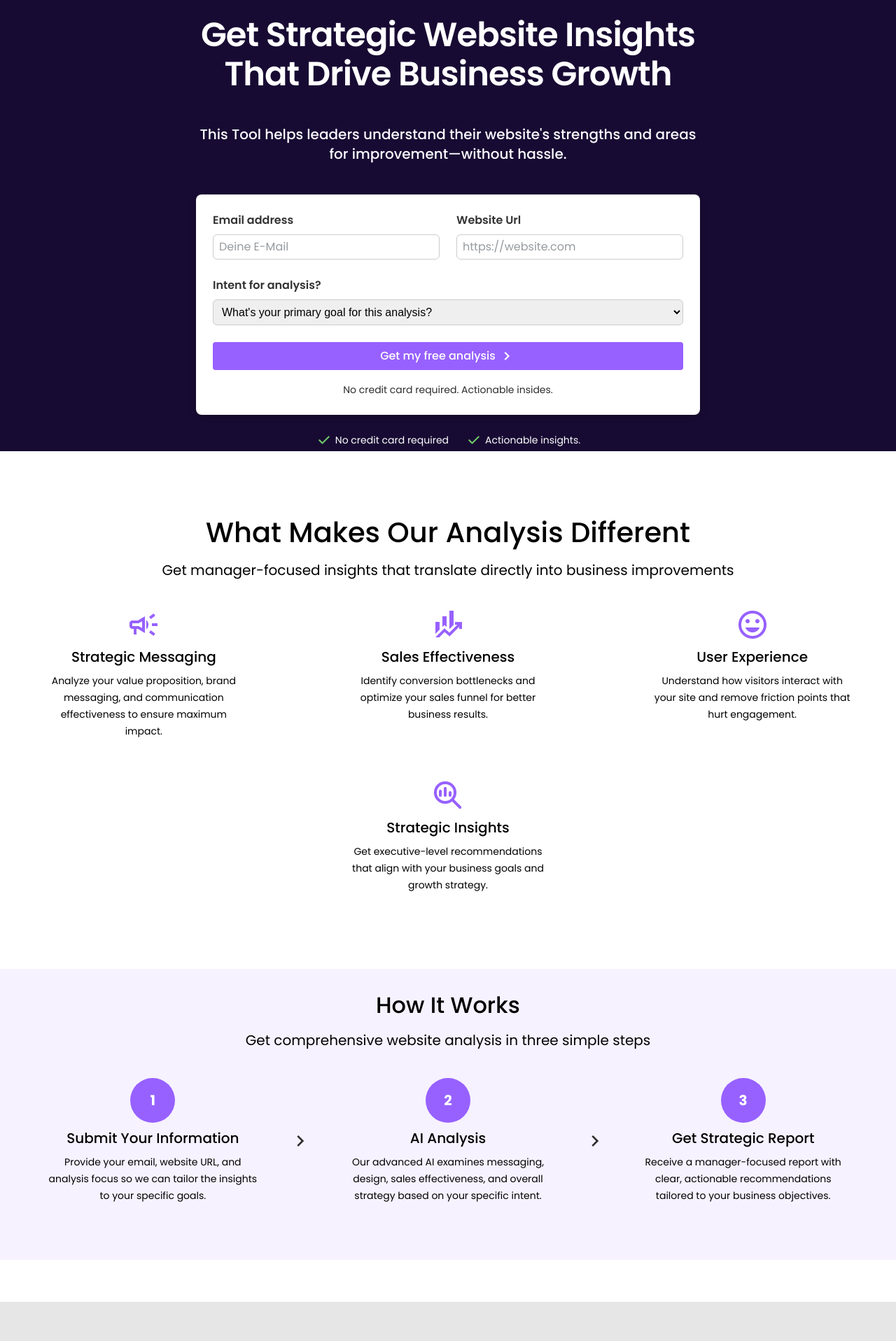
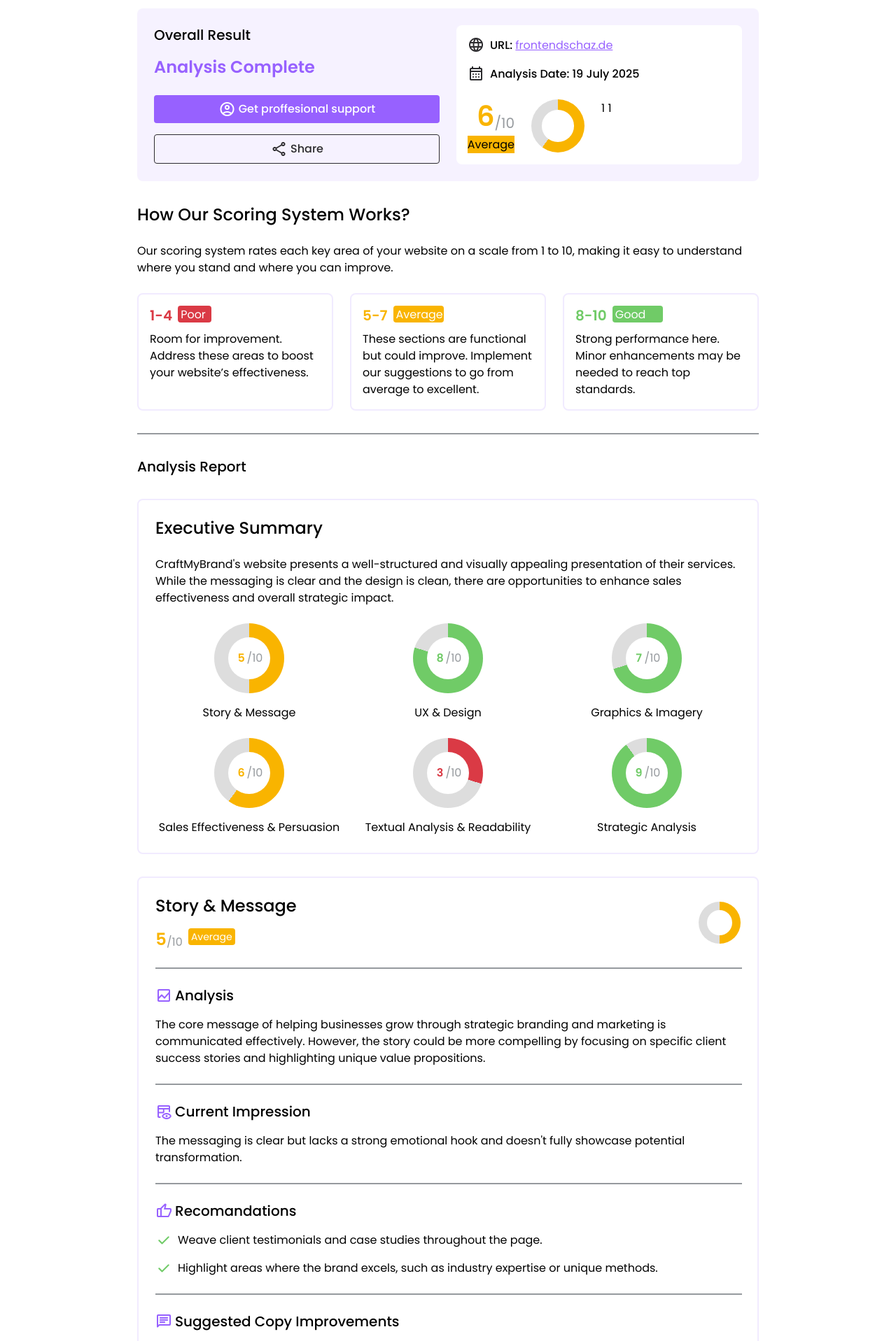
Before and after one commit to StephensSpace/TYRIOS, a Vue app: page / in a window 1280 px wide. Shown: the part 120-2037 px from the top of the page at 70% size. Built offline with nearby package versions, Linux system fonts and the light colour scheme.

Commit message:
fixed Headers on resultPage

```diff
--- a/src/App.vue
+++ b/src/App.vue
@@ -6,5 +6,5 @@ import LoadingScreen from './components/LoadingScreen.vue';
 </script>
 
 <template>
-  <LandingPageStrategic />
+  <ResultPage />
 </template>
--- a/src/components/OverallResults.vue
+++ b/src/components/OverallResults.vue
@@ -5,9 +5,9 @@
                 <p>
                     Overall Result
                 </p>
-                <h4>
+                <h1>
                     Analysis Complete
-                </h4>
+                </h1>
             </div>
             <div class="header-btn-box">
                 <button class="pro-support-btn" @click="emit('open-overlay', 'support')">
@@ -49,8 +49,8 @@
                     </div>
                 </div>
                 <ProgressCircle :show-value="scoreData.progressCircle.showValue" :size="scoreData.progressCircle.size"
-                    :value="scoreData.progressCircle.value" />
-
+                    :value="scoreData.progressCircle.value" />1
+1
             </div>
         </div>
 
@@ -118,7 +118,7 @@ const emit = defineEmits<{
                 color: var(--tyrios-dark-grey);
             }
 
-            h4 {
+            h1 {
                 @include mixins.header04;
             }
 
--- a/src/components/ResultPage.vue
+++ b/src/components/ResultPage.vue
@@ -33,7 +33,7 @@ watch(showOverlay, (visible) => {
             <OverallResults :scoreData="resultConfigs.score" @open-overlay="showOverlay = true" />
             <ScoreExplenation />
             <div class="dividing-border"></div>
-            <h6>Analysis Report</h6>
+            <h2>Analysis Report</h2>
             <ResultSummary :summaryText="resultConfigs.score" :scoreOverview="resultConfigs.sections" />
             <ResultSectionCard v-for="(section, index) in resultConfigs.sections" :key="index" :resultData="section" />
         </main>
@@ -78,10 +78,6 @@ footer {
 
 }
 
-.header-hero-box {
-    width: 100%;
-}
-
 main {
     @include mixins.dflex-centered;
     flex-direction: column;
@@ -90,7 +86,7 @@ main {
     gap: 32px;
 }
 
-h6 {
+h2 {
     @include mixins.header06;
     text-align: start;
 }
--- a/src/components/ScoreExplenation.vue
+++ b/src/components/ScoreExplenation.vue
@@ -1,6 +1,6 @@
 <template>
     <section class="explain-wrapper">
-        <h5>How Our Scoring System Works?</h5>
+        <h2>How Our Scoring System Works?</h2>
         <p>Our scoring system rates each key area
             of your website on a scale from 1 to 10,
             making it easy to understand where you stand
@@ -62,7 +62,7 @@
     flex-direction: column;
     gap: 24px;
 
-    h5 {
+    h2 {
         @include mixins.header05;
         text-align: start;
     }
--- a/src/components/shared/ResultSectionCard.vue
+++ b/src/components/shared/ResultSectionCard.vue
@@ -2,9 +2,9 @@
     <section class="result-card-wrapper">
         <div class="result-card-header">
             <div class="header-rating">
-                <h5>
+                <h3>
                     {{ resultData.name }}
-                </h5>
+                </h3>
                 <div class="rating">
                     <div class="rating-number">
                         <p class="value" :style="{ color: color }">{{ value }}</p>
@@ -22,7 +22,7 @@
         <div class="result-card-box">
             <div class="undersection-header">
                 <img src="../../assets/icons/bid_landscape.png" alt="Landscape Icon">
-                <h6>Analysis</h6>
+                <h4>Analysis</h4>
             </div>
             <p>{{ resultData.analysis }}</p>
         </div>
@@ -30,7 +30,7 @@
         <div class="result-card-box">
             <div class="undersection-header">
                 <img src="../../assets/icons/table_eye.png" alt="Landscape Icon">
-                <h6>Current Impression</h6>
+                <h4>Current Impression</h4>
             </div>
             <p>{{ resultData.currentImpression }}</p>
         </div>
@@ -38,7 +38,7 @@
         <div class="result-card-box">
             <div class="undersection-header">
                 <img src="../../assets/icons/thumb_up.png" alt="Table Eye Icon">
-                <h6>Recomandations</h6>
+                <h4>Recomandations</h4>
             </div>
             <template v-for="(item, index) in resultData.recommendations" :key="index">
                 <div class="recomandation-items">
@@ -51,7 +51,7 @@
         <div class="result-card-box" v-if="resultData.suggestedImprovements">
             <div class="undersection-header">
                 <img src="../../assets/icons/chat.png" alt="Thumb Up Icon">
-                <h6>Suggested Copy Improvements</h6>
+                <h4>Suggested Copy Improvements</h4>
             </div>
             <template v-for="(item, index) in resultData.suggestedImprovements" :key="index">
                 <div class="improvment-items">
@@ -132,7 +132,7 @@ const ratingWord =
                 height: 24px;
             }
 
-            h6 {
+            h4 {
                 @include mixins.header06;
                 text-align: start;
             }
@@ -156,7 +156,7 @@ const ratingWord =
         gap: 8px
     }
 
-    h5 {
+    h3 {
         @include mixins.header05;
     }
 
--- a/src/components/shared/ResultSummary.vue
+++ b/src/components/shared/ResultSummary.vue
@@ -1,6 +1,6 @@
 <template>
     <section class="summary-wrapper">
-        <h5>Executive Summary</h5>
+        <h3>Executive Summary</h3>
         <p>{{ summaryText.executiveSummary }}</p>
         <div class="score-rows">
             <!-- v-for direkt über scoreOverview -->
@@ -28,7 +28,7 @@ const props = defineProps<{
 .summary-wrapper {
     @include mixins.result-card;
 
-    h5 {
+    h3 {
         @include mixins.header05;
     }
 
```
